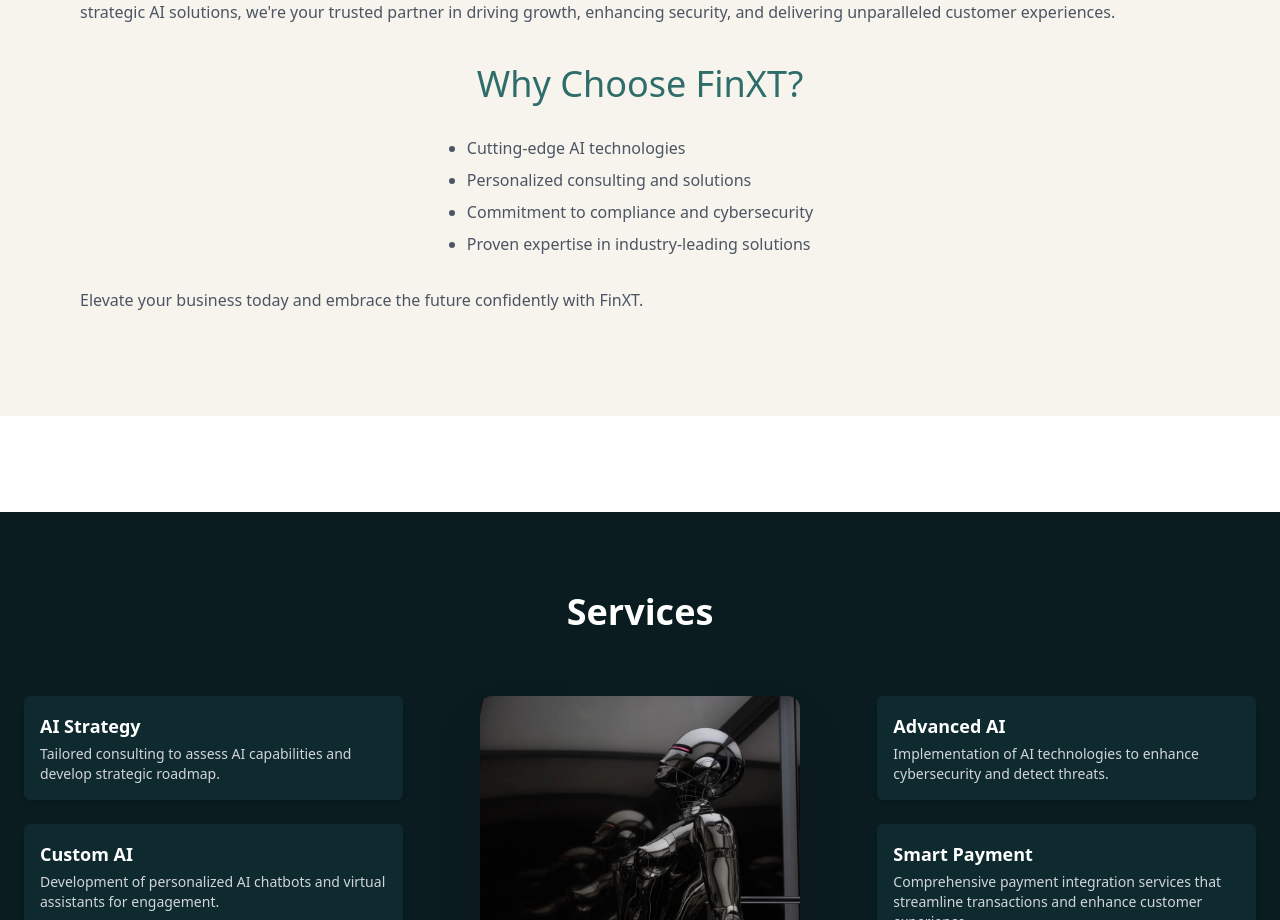
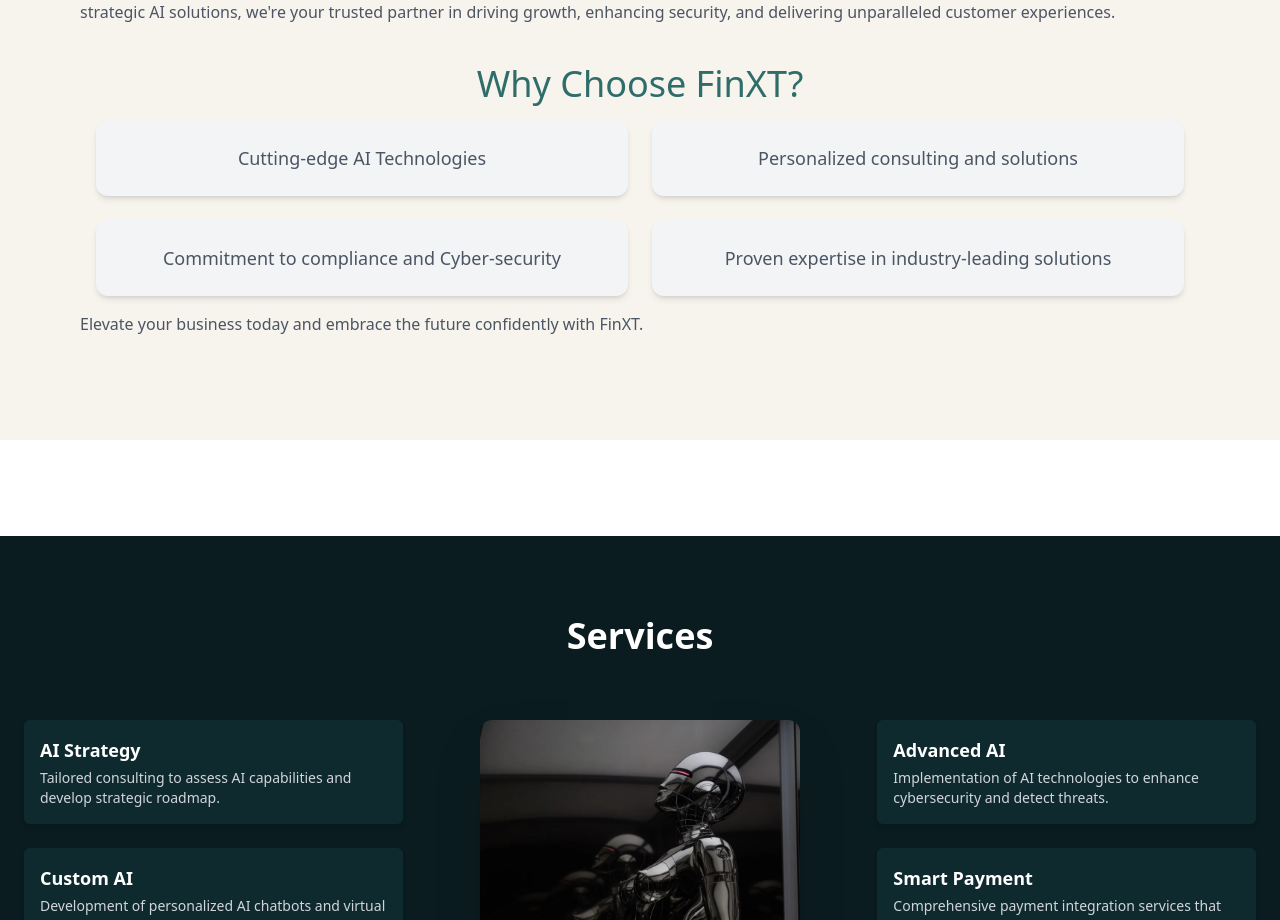
Before and after one commit to AishuVj/finxt-website, a Next.js app: page / in a window 1280 px wide. Shown: the part 1024-1944 px from the top of the page. Built offline with nearby package versions, Linux system fonts and the light colour scheme.

Commit message:
Changing description in about section

```diff
--- a/components/AboutSection.js
+++ b/components/AboutSection.js
@@ -14,14 +14,21 @@
         <p className="text-gray-600 max-w-6xl mx-auto text-justify px-4 mb-10">
         At FinXT, we harness the power of artificial intelligence to revolutionize your business, transforming challenges into opportunities. Specializing in strategic AI solutions, we're your trusted partner in driving growth, enhancing security, and delivering unparalleled customer experiences.
                         <h2 className="text-center text-4xl mb-4 mt-10" style={{color: '#2f6d6a'}}>Why Choose FinXT?</h2>
-              <div className="flex justify-center">
-                <ul className="list-disc  text-left mt-4 mb-4 space-y-2 px-4">
-                    <li>Cutting-edge AI technologies</li>
-                    <li>Personalized consulting and solutions</li>
-                    <li>Commitment to compliance and cybersecurity</li>
-                    <li> Proven expertise in industry-leading solutions</li>
-                </ul>
+        <div className="grid grid-cols-1 sm:grid-cols-2 gap-6 px-4">
+            {[
+              'Cutting-edge AI Technologies',
+              'Personalized consulting and solutions',
+              'Commitment to compliance and Cyber-security',
+              'Proven expertise in industry-leading solutions'
+            ].map((item, idx) => (
+              <div
+                key={idx}
+                className="bg-gray-100 rounded-xl shadow-md p-6 text-center font-medium text-lg"
+              >
+                {item}
               </div>
+          ))}
+        </div>
               <p className="mt-4">Elevate your business today and embrace the future confidently with FinXT.</p>
 
         </p>
```
